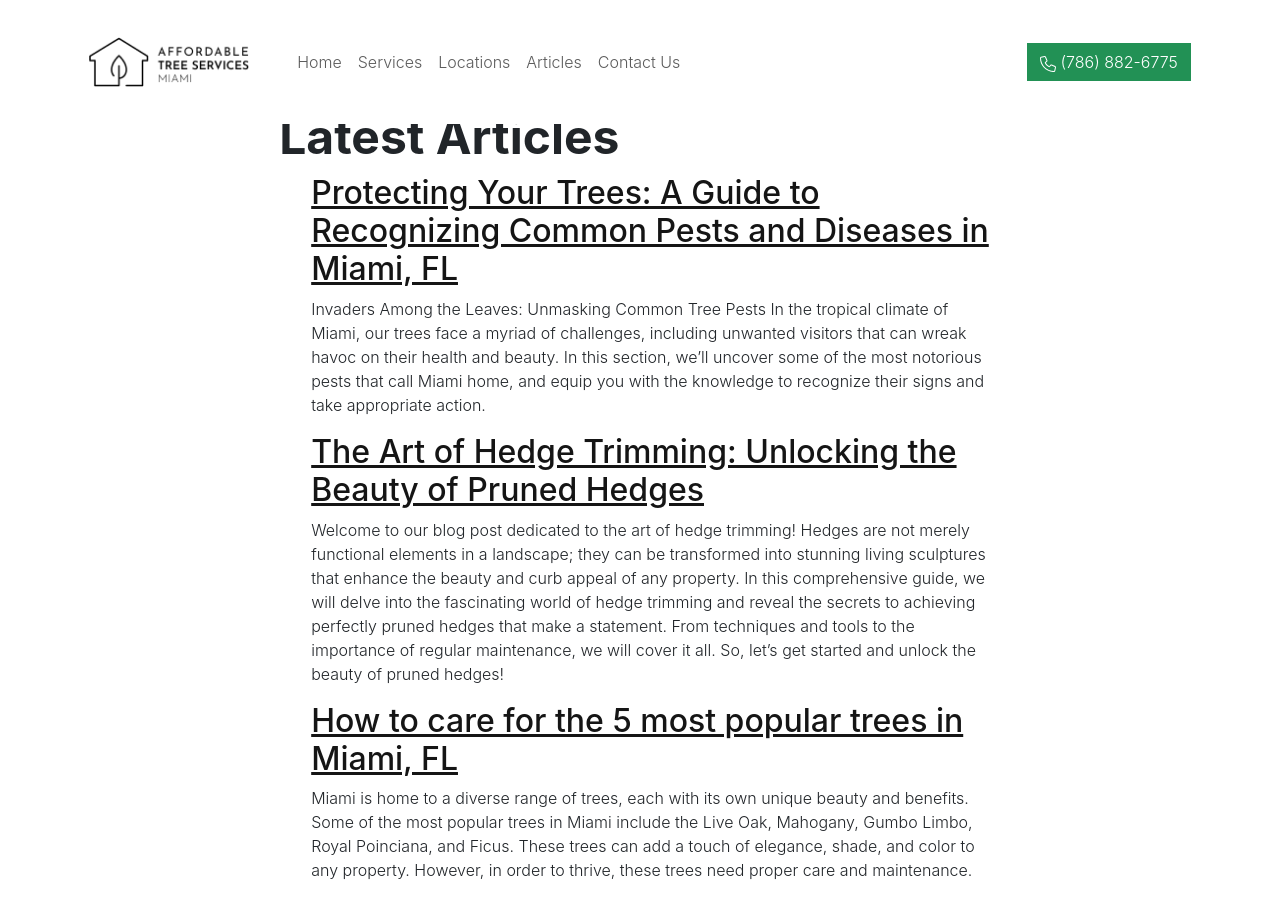
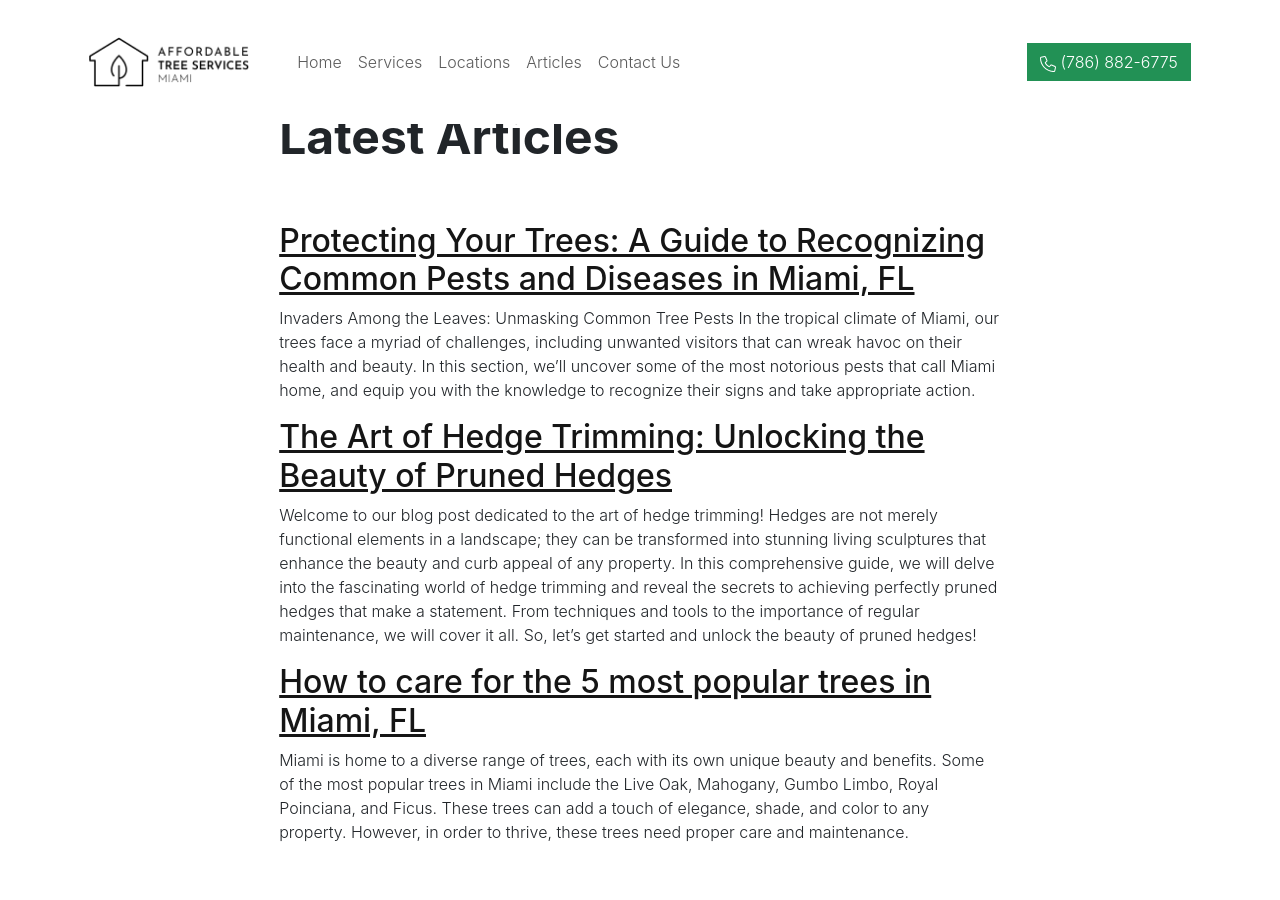
Before and after one commit to naccrat/MiamiTreeService, a Jekyll site: the page built from blog.html, in a window 1280 px wide and 900 px high. Built offline with Jekyll 4.4.1, drawn with Linux system fonts in a browser that asks for light colours; some web fonts are replaced.

Commit message:
sitemap fixes

```diff
--- a/CNAME
+++ /dev/null
@@ -1 +0,0 @@
-n21investments.com
--- a/_config.yml
+++ b/_config.yml
@@ -1,3 +1,4 @@
+url: https://miamiaffordabletreeservice.com
 title: Affordable Tree Services Miami
 phone: (786) 882-6775
 
--- a/blog.html
+++ b/blog.html
@@ -9,10 +9,10 @@ meta_description: Blog articles for Affordable Tree Services Miami
     <div class="container">
       <div class="row d-flex justify-content-center">
         <div class="col-12 col-lg-10 col-xl-8 border-bottom border-dark pb-5 mb-5">
-          <h1 class="display-5 fw-bold ">{{ page.title }}</h1>
-          <ul>
+          <h1 class="display-5 fw-bold pb-5">{{ page.title }}</h1>
+          <ul class="list-unstyled">
             {% for post in site.posts %}
-              <li class="list-unstyled">
+              <li>
                 <h2><a href="{{ post.url }}">{{ post.title }}</a></h2>
                 {{ post.excerpt }}
               </li>
```
Also changed, not shown: 3 other files.
